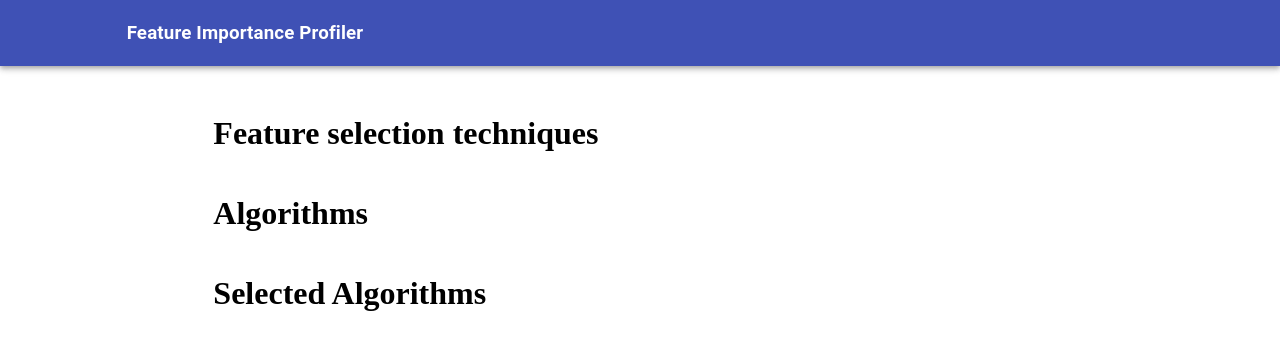
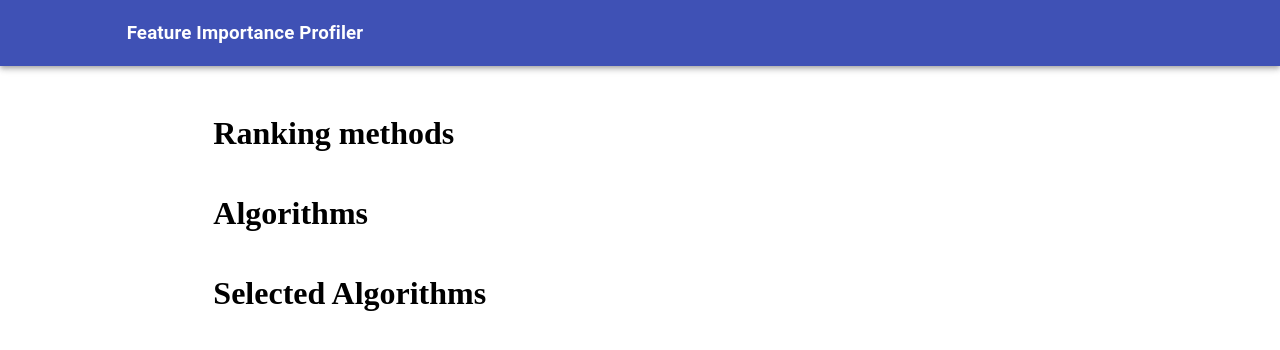
Before and after one commit to tothpeti/feature-importance-profiling, a React (Create React App) app in the folder frontend/ui/: page / in a window 1280 px wide. Shown: the top 350 px of the page. Built offline with nearby package versions, Linux system fonts and the light colour scheme.

Commit message:
Created Ranking Method Selection component

```diff
--- a/frontend/ui/src/components/Content.jsx
+++ b/frontend/ui/src/components/Content.jsx
@@ -1,10 +1,11 @@
 import { Grid } from '@material-ui/core';
+import RankingMethodSelection from './RankingMethodSelection';
 
 const Content = () => {
   return (
       <Grid container direction="column">
         <Grid item>
-          <h1>Feature selection techniques</h1>
+          <RankingMethodSelection />
         </Grid>
 
         <Grid item>
--- /dev/null
+++ b/frontend/ui/src/components/RankingMethodSelection.jsx
@@ -0,0 +1,7 @@
+const RankingMethodSelection = () => {
+  return (
+      <h1>Ranking methods</h1>
+  );
+}
+
+export default RankingMethodSelection
```
